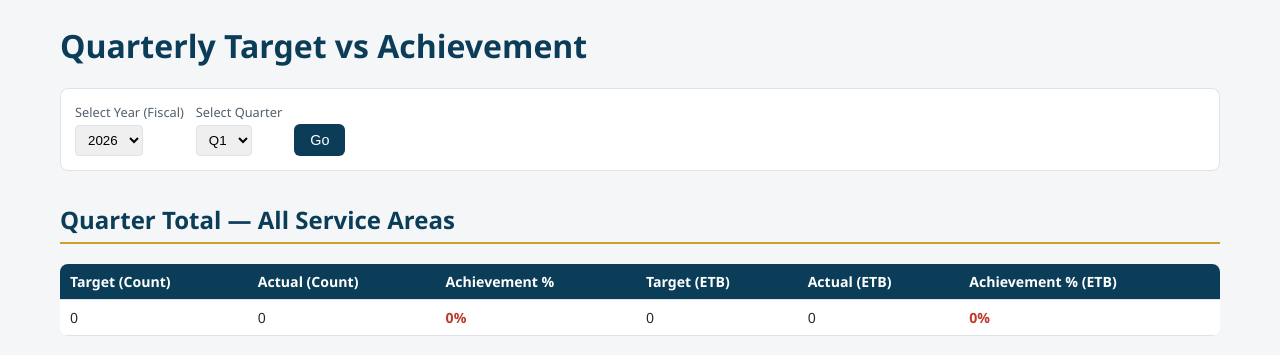
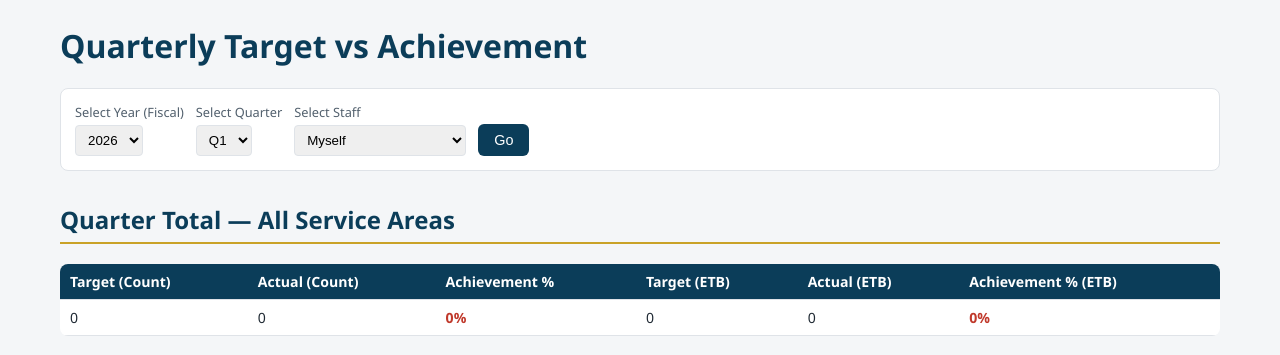
Before and after one commit to ulfokoo/ActivityDashboard, a Flask app: page /quarterly-target in a window 1280 px wide. Shown: the part 167-522 px from the top of the page. Run offline with Flask 3, Linux system fonts and the light colour scheme; a user stored in the database is signed in; data comes from the database, SQL or seed files in the repository.

Commit message:
Initial commit

```diff
--- a/app.py
+++ b/app.py
@@ -321,7 +321,16 @@
         month = request.args.get("month")
         status = request.args.get("status")
         service_area = request.args.get("service_area")
-        staff_id = request.args.get("staff_id", type=int)
+
+        # staff_id can be a numeric id, the literal "me", or absent/blank
+        # ("All My Staff (Total)" — the historical default for this page).
+        staff_id_param = request.args.get("staff_id", "")
+        if staff_id_param == "me":
+            staff_id = "me"
+        elif staff_id_param.isdigit():
+            staff_id = int(staff_id_param)
+        else:
+            staff_id = None
 
         if current_user.role == "admin":
             visible_staff = User.query.filter_by(is_approved=True).order_by(User.full_name).all()
@@ -331,7 +340,9 @@
             visible_staff = []
         visible_ids = {u.id for u in visible_staff}
 
-        if staff_id and staff_id in visible_ids:
+        if staff_id == "me":
+            filter_ids = [current_user.id]
+        elif staff_id and staff_id in visible_ids:
             filter_ids = [staff_id]
         elif current_user.role == "admin":
             filter_ids = None
@@ -439,10 +450,10 @@
             visible_staff = []
         visible_ids = {u.id for u in visible_staff}
 
-        if staff_id and staff_id in visible_ids:
+        if staff_id == 0:
+            filter_ids = list(visible_ids) if visible_ids else [current_user.id]
+        elif staff_id and staff_id in visible_ids:
             filter_ids = [staff_id]
-        elif current_user.role in ("admin", "manager", "director", "vp"):
-            filter_ids = list(visible_ids) if visible_ids else [current_user.id]
         else:
             filter_ids = [current_user.id]
 
@@ -497,10 +508,10 @@
             visible_staff = []
         visible_ids = {u.id for u in visible_staff}
 
-        if staff_id and staff_id in visible_ids:
+        if staff_id == 0:
+            filter_ids = list(visible_ids) if visible_ids else [current_user.id]
+        elif staff_id and staff_id in visible_ids:
             filter_ids = [staff_id]
-        elif current_user.role in ("admin", "manager", "director", "vp"):
-            filter_ids = list(visible_ids) if visible_ids else [current_user.id]
         else:
             filter_ids = [current_user.id]
 
@@ -552,9 +563,22 @@
 
         year = request.args.get("year", type=int, default=calc_fiscal_year(date.today()))
         quarter = request.args.get("quarter", default=calc_quarter(date.today()))
+        staff_id = request.args.get("staff_id", type=int)
 
-        # ✅ current logged-in user
-        user_id = current_user.id
+        if current_user.role == "admin":
+            visible_staff = User.query.filter_by(is_approved=True).order_by(User.full_name).all()
+        elif current_user.role in ("manager", "director", "vp"):
+            visible_staff = get_all_subordinates(current_user)
+        else:
+            visible_staff = []
+        visible_ids = {u.id for u in visible_staff}
+
+        if staff_id == 0:
+            filter_ids = list(visible_ids) if visible_ids else [current_user.id]
+        elif staff_id and staff_id in visible_ids:
+            filter_ids = [staff_id]
+        else:
+            filter_ids = [current_user.id]
 
         rows = []
         total_target_count = 0
@@ -567,14 +591,14 @@
 
         for sa in active_areas:
 
-            # ✅ TARGETS
+            # TARGETS
             target_count = db.session.query(
                 func.coalesce(func.sum(Target.target_count), 0)
             ).filter(
                 Target.year == year,
                 Target.quarter == quarter,
                 Target.service_area == sa,
-                Target.user_id == user_id
+                Target.user_id.in_(filter_ids)
             ).scalar()
 
             target_etb = db.session.query(
@@ -583,15 +607,15 @@
                 Target.year == year,
                 Target.quarter == quarter,
                 Target.service_area == sa,
-                Target.user_id == user_id
+                Target.user_id.in_(filter_ids)
             ).scalar()
 
-            # ✅ ACTUALS (FIXED: use user_id, NOT staff_id)
+            # ACTUALS
             actual_q = Activity.query.filter(
                 Activity.fiscal_year == year,
                 Activity.quarter == quarter,
                 Activity.service_area == sa,
-                Activity.user_id == user_id
+                Activity.user_id.in_(filter_ids)
             )
 
             actual_count = actual_q.count()
@@ -602,7 +626,7 @@
                 Activity.fiscal_year == year,
                 Activity.quarter == quarter,
                 Activity.service_area == sa,
-                Activity.user_id == user_id
+                Activity.user_id.in_(filter_ids)
             ).scalar()
 
             rows.append({
@@ -636,7 +660,9 @@
             rows=rows,
             totals=totals,
             years=config.YEARS,
-            quarters=config.QUARTERS
+            quarters=config.QUARTERS,
+            visible_staff=visible_staff,
+            staff_id=staff_id,
         )
     # ------------------------------------------------------------------
     # Targets — data entry screen (mirrors "Targets" sheet)
@@ -779,10 +805,10 @@
             visible_staff = []
         visible_ids = {u.id for u in visible_staff}
 
-        if staff_id and staff_id in visible_ids:
+        if staff_id == 0:
+            filter_ids = list(visible_ids) if visible_ids else [current_user.id]
+        elif staff_id and staff_id in visible_ids:
             filter_ids = [staff_id]
-        elif current_user.role in ("admin", "manager", "director", "vp"):
-            filter_ids = list(visible_ids) if visible_ids else [current_user.id]
         else:
             filter_ids = [current_user.id]
 
--- a/templates/activities/activity_list.html
+++ b/templates/activities/activity_list.html
@@ -37,7 +37,8 @@
   <div>
     <label>Staff</label>
     <select name="staff_id">
-      <option value="">-- All My Staff (Total) --</option>
+      <option value="" {% if staff_id is none %}selected{% endif %}>-- All My Staff (Total) --</option>
+      <option value="me" {% if staff_id=='me' %}selected{% endif %}>Myself Only</option>
       {% for s in visible_staff %}
       <option value="{{ s.id }}" {% if staff_id==s.id %}selected{% endif %}>{{ s.full_name }}</option>
       {% endfor %}
--- a/templates/annual.html
+++ b/templates/annual.html
@@ -14,7 +14,8 @@
   <div>
     <label>Select Staff</label>
     <select name="staff_id" onchange="this.form.submit()">
-      <option value="">-- All My Staff (Total) --</option>
+      <option value="" {% if staff_id is none %}selected{% endif %}>Myself</option>
+      <option value="0" {% if staff_id == 0 %}selected{% endif %}>-- All My Staff (Total) --</option>
       {% for s in visible_staff %}
       <option value="{{ s.id }}" {% if staff_id==s.id %}selected{% endif %}>{{ s.full_name }}</option>
       {% endfor %}
--- a/templates/dashboard.html
+++ b/templates/dashboard.html
@@ -6,7 +6,8 @@
   <div>
     <label>View Staff</label>
     <select name="staff_id" onchange="this.form.submit()">
-      <option value="0">All Staff (Combined)</option>
+      <option value="" {% if not selected_staff and request.args.get('staff_id') != '0' %}selected{% endif %}>Myself</option>
+      <option value="0" {% if request.args.get('staff_id') == '0' %}selected{% endif %}>All Staff (Combined)</option>
       {% for s in staff_list %}
       <option value="{{ s.id }}" {% if selected_staff and selected_staff.id == s.id %}selected{% endif %}>
         {{ s.full_name }}
--- a/templates/monthly.html
+++ b/templates/monthly.html
@@ -20,7 +20,8 @@
   <div>
     <label>Select Staff</label>
     <select name="staff_id">
-      <option value="">-- All My Staff (Total) --</option>
+      <option value="" {% if staff_id is none %}selected{% endif %}>Myself</option>
+      <option value="0" {% if staff_id == 0 %}selected{% endif %}>-- All My Staff (Total) --</option>
       {% for s in visible_staff %}
       <option value="{{ s.id }}" {% if staff_id==s.id %}selected{% endif %}>{{ s.full_name }}</option>
       {% endfor %}
--- a/templates/quarterly.html
+++ b/templates/quarterly.html
@@ -20,7 +20,8 @@
   <div>
     <label>Select Staff</label>
     <select name="staff_id">
-      <option value="">-- All My Staff (Total) --</option>
+      <option value="" {% if staff_id is none %}selected{% endif %}>Myself</option>
+      <option value="0" {% if staff_id == 0 %}selected{% endif %}>-- All My Staff (Total) --</option>
       {% for s in visible_staff %}
       <option value="{{ s.id }}" {% if staff_id==s.id %}selected{% endif %}>{{ s.full_name }}</option>
       {% endfor %}
--- a/templates/quarterly_target.html
+++ b/templates/quarterly_target.html
@@ -20,7 +20,8 @@
   <div>
     <label>Select Staff</label>
     <select name="staff_id">
-      <option value="">-- All My Staff (Total) --</option>
+      <option value="" {% if staff_id is none %}selected{% endif %}>Myself</option>
+      <option value="0" {% if staff_id == 0 %}selected{% endif %}>-- All My Staff (Total) --</option>
       {% for s in visible_staff %}
       <option value="{{ s.id }}" {% if staff_id==s.id %}selected{% endif %}>{{ s.full_name }}</option>
       {% endfor %}
```
